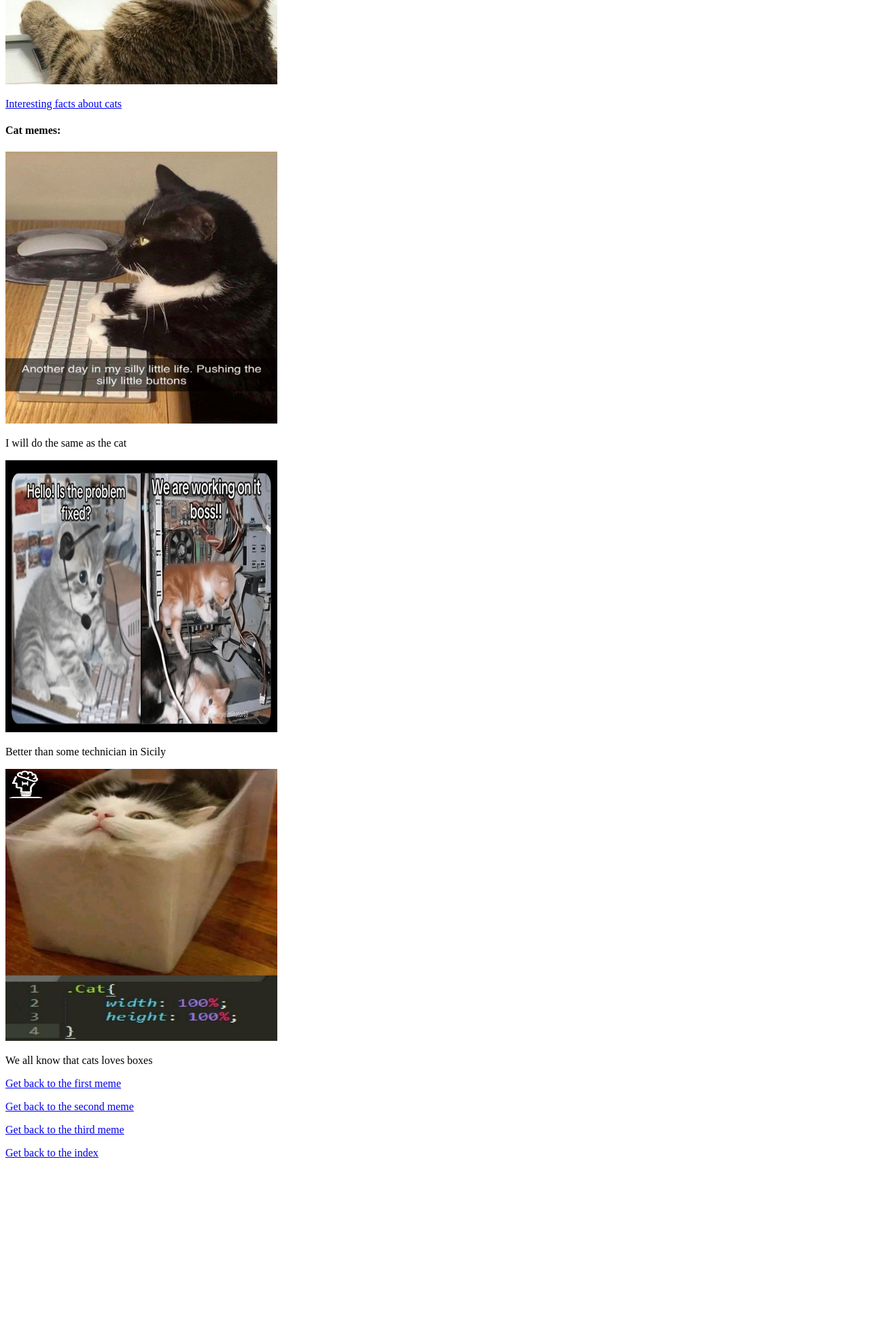
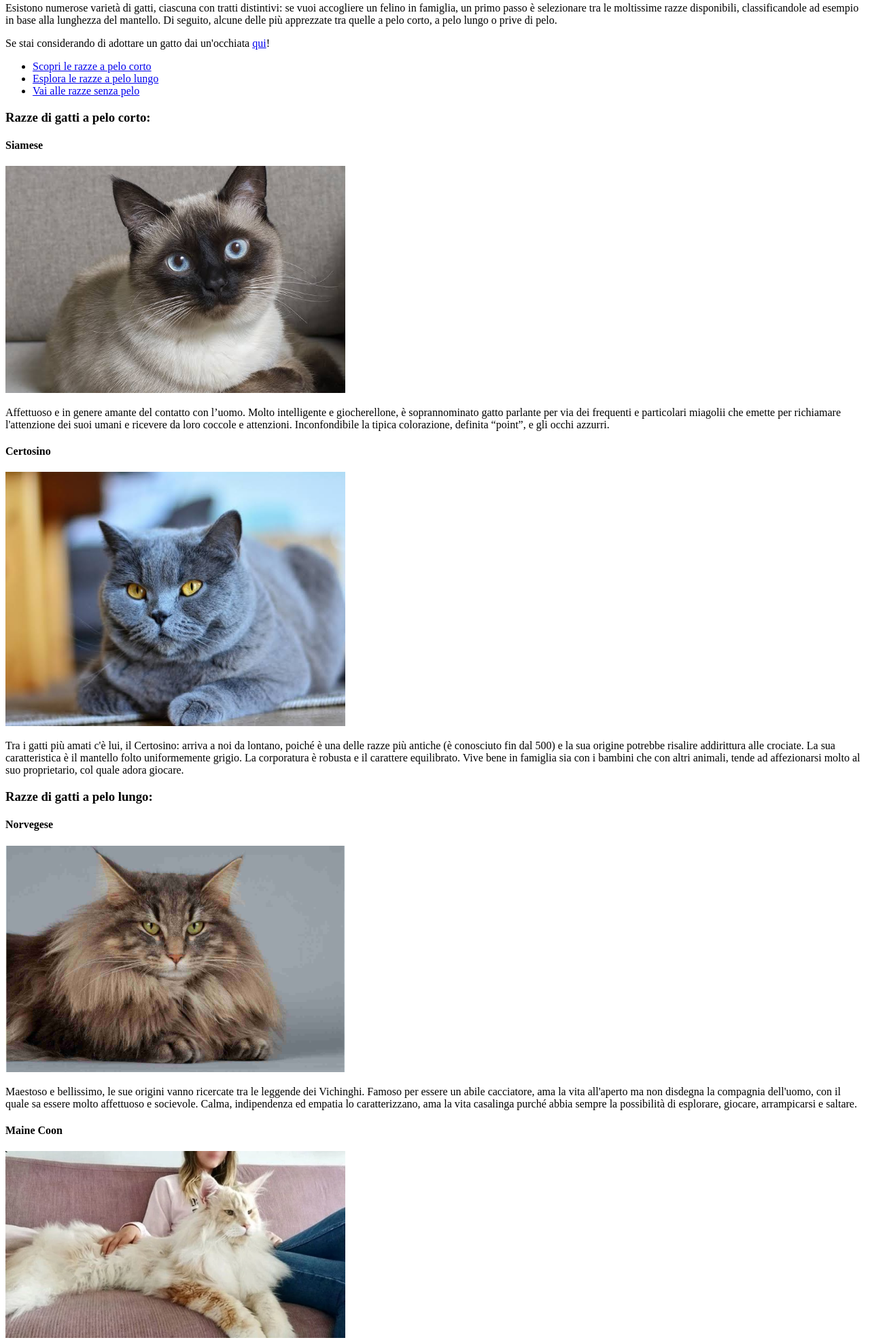
Before and after one commit to Triba14/html-lezione-2, a website: page index.html in a window 1280 px wide. Shown: the part 395-2366 px from the top of the page at 68% size. Before the commit the page ends 2116 px from the top, so only its background shows below. Drawn offline with Linux system fonts and the light colour scheme.

Commit message:
SIto seconda versione

```diff
--- a/index.html
+++ b/index.html
@@ -1,37 +1,52 @@
 <!DOCTYPE html>
-<html lang="en">
+<html lang="it">
 <head>
     <meta charset="UTF-8">
-    <meta name="description" content="Cat appreciation page">
-    <title>Cat Memes Page</title>
+    <meta name="description" content="Scopri quali sono le razze di gatto più diffuse: ecco le più amate tra i felini a pelo corto, a pelo lungo e senza pelo: curiosità e caratteristiche.">
+    <title>Le razze di gatto più amate e diffuse</title>
 </head>
 <body>
 <div id="home">
-    <h1>Silly cat memes</h1>
-    <h4>If you like cats you're in the right place</h4>
-    <img src="img/Kitty.jpeg" alt="cat working on laptop" height="400" width="400">
-    <p>
-        <a href="https://cvillecatcare.com/veterinary-topics/101-amazing-cat-facts-fun-trivia-about-your-feline-friend/">Interesting facts about cats</a>
-    </p>
+    <h1>Le razze di gatto più diffuse in Italia</h1>
+    <h3>Scopri le razze feline più diffuse e amate: a pelo corto, lungo e senza pelo, con curiosità e caratteristiche.</h3>
+    <img src="img/gatti_illustrazione.jpeg" alt="illustrazione di vari gatti" width=500 height=auto>
+    <p>Esistono numerose varietà di gatti, ciascuna con tratti distintivi: se vuoi accogliere un felino in famiglia, un primo passo è selezionare tra le moltissime razze disponibili, classificandole ad esempio in base alla lunghezza del mantello. Di seguito, alcune delle più apprezzate tra quelle a pelo corto, a pelo lungo o prive di pelo.</p>
+    <p>Se stai considerando di adottare un gatto dai un'occhiata <a href="https://www.purina.it/articoli/gatti/comportamento/comprendere-un-gatto/come-educare-un-gattino-cura-in-casa"> qui</a>!</p>
 </div>
 
-<h4>Cat memes:</h4>
-<div id="first_meme">
-    <img src="img/pushing_buttons.jpeg" alt="cat typing on the keyboard" height="400" width="400">
-    <p>I will do the same as the cat</p>
-</div>
-<div id="second_meme">
-    <img src="img/cats-trying-fixing-problem.jpeg" alt="cats trying fixing the pc" height="400" width="400">
-    <p>Better than some technician in Sicily</p>
-</div>
-<div id="third_meme">
-    <img src="img/css_cat.jpeg" alt="CSS cat" height="400" width="400">
-    <p>We all know that cats loves boxes</p>
+<ul>
+    <li><a href="#razze_pelo_corto">Scopri le razze a pelo corto</a></li>
+    <li><a href="#razze_pelo_lungo">Esplora le razze a pelo lungo</a></li>
+    <li><a href="#razze_senza_pelo">Vai alle razze senza pelo</a></li>
+</ul>
+
+<div id="razze_pelo_corto">
+    <h3>Razze di gatti a pelo corto:</h3>
+    <h4>Siamese</h4>
+    <img src="img/gatto_Siamese.jpeg" alt="Gatto Siamese" width=500 height=auto>
+    <p>Affettuoso e in genere amante del contatto con l’uomo. Molto intelligente e giocherellone, è soprannominato gatto parlante per via dei frequenti e particolari miagolii che emette per richiamare l'attenzione dei suoi umani e ricevere da loro coccole e attenzioni. Inconfondibile la tipica colorazione, definita “point”, e gli occhi azzurri.</p>
+    <h4>Certosino</h4>
+    <img src="img/gatto_certosino.jpeg" alt="Gatto Certosino" width=500 height=auto>
+    <p>Tra i gatti più amati c'è lui, il Certosino: arriva a noi da lontano, poiché è una delle razze più antiche (è conosciuto fin dal 500) e la sua origine potrebbe risalire addirittura alle crociate. La sua caratteristica è il mantello folto uniformemente grigio. La corporatura è robusta e il carattere equilibrato. Vive bene in famiglia sia con i bambini che con altri animali, tende ad affezionarsi molto al suo proprietario, col quale adora giocare.</p>
 </div>
 
-<p><a href="#first_meme">Get back to the first meme</a></p>
-<p><a href="#second_meme">Get back to the second meme</a></p>
-<p><a href="#third_meme">Get back to the third meme</a></p>
-<p><a href="#home">Get back to the index</a></p>
+<div id="razze_pelo_lungo">
+    <h3>Razze di gatti a pelo lungo:</h3>
+    <h4>Norvegese</h4>
+    <img src="img/Gatto-Norvegese.jpg" alt="Gatto Norvegese" width=500 height=auto>
+    <p>Maestoso e bellissimo, le sue origini vanno ricercate tra le leggende dei Vichinghi. Famoso per essere un abile cacciatore, ama la vita all'aperto ma non disdegna la compagnia dell'uomo, con il quale sa essere molto affettuoso e socievole. Calma, indipendenza ed empatia lo caratterizzano, ama la vita casalinga purché abbia sempre la possibilità di esplorare, giocare, arrampicarsi e saltare.</p>
+    <h4>Maine Coon</h4>
+    <img src="img/maine-coon.jpeg" alt="Gatto Maine Coon" width=500 height=auto>
+    <p>Vanta la nomea di gigante buono, in quanto è tra le razze di gatti di taglia più grande e ha un'indole docile e tranquilla, dal carattere affettuoso e socievole. Il Maine Coon ama la famiglia e adora stare in compagnia dei propri umani, anche quando si tratta di bambini, con i quali si diverte a giocare e verso i quali è molto protettivo. A differenza della maggior parte dei felini domestici, ama l'acqua.</p>
+</div>
+
+<div id="razze_senza_pelo">
+    <h3>Razze di gatti senza pelo:</h3>
+    <h4>Sphynx</h4>
+    <img src="img/Sphynx.jpg" alt="Gatto Sphynx" width="500" height="auto">
+    <p>Il gatto Sphynx, noto per l'assenza di pelo, è una razza affascinante e unica. La sua pelle nuda, rugosa e calda al tatto, ricorda il velluto, mentre le grandi orecchie e gli occhi a mandorla gli conferiscono un'aria esotica. Nonostante l'apparenza "extraterrestre", lo Sphynx è un felino estremamente affettuoso, socievole e vivace, che ama il contatto fisico e cerca costantemente l'attenzione dei proprietari. Originatosi in Canada negli anni '60, richiede cure specifiche: va protetto dal sole e dal freddo, e necessita di regolari bagni per rimuovere l'eccesso di sebo cutaneo. Ideale per chi cerca un compagno dinamico e amante delle coccole.</p>
+</div>
+
+<p><a href="#home">Torna su</a></p>
 </body>
 </html>
```
Also changed, not shown: img/Gatto-Norvegese.jpg (added), img/Kitty.jpeg (deleted), img/Sphynx.jpg (added), img/cats-trying-fixing-problem.jpeg (deleted), img/css_cat.jpeg (deleted), img/gatti_illustrazione.jpeg (added), img/gatto_Siamese.jpeg (added), img/gatto_certosino.jpeg (added), img/maine-coon.jpeg (added), img/pushing_buttons.jpeg (deleted).
